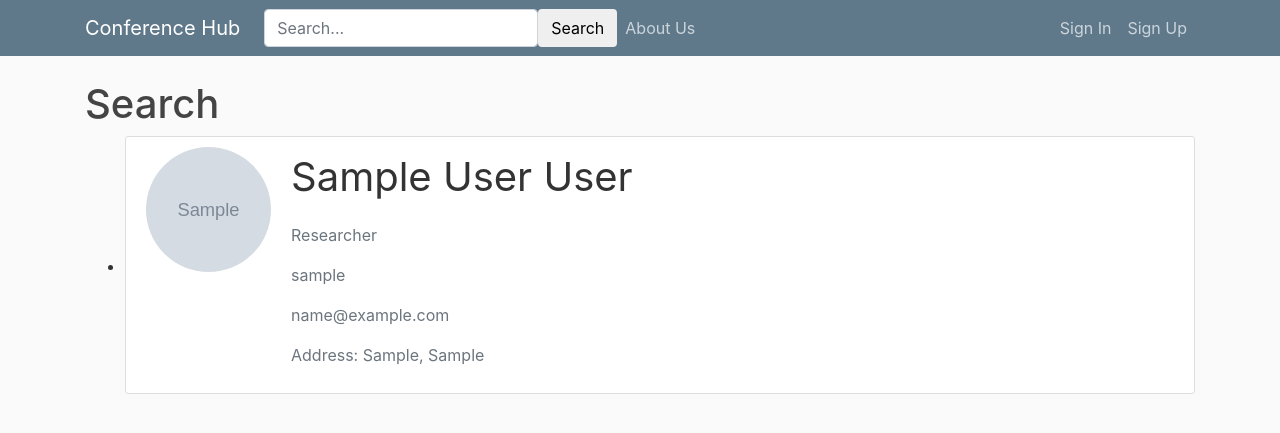
After one commit to SkuratovichA/conference-hub, a Django app: page /search in a window 1280 px wide. The commit adds this page. Shown: the top 433 px of the page. Run offline with Django 4.2, Linux system fonts and the light colour scheme; tables that the repository leaves empty hold one stand-in row (values such as "Sample post"); grey boxes marked "Sample" are stand-in pictures; some libraries are stand-ins or nearby versions.

Commit message:
create search page

```diff
--- a/ch/urls.py
+++ b/ch/urls.py
@@ -7,4 +7,5 @@ app_name = 'ch'
 urlpatterns = [
     path('', views.IndexView.as_view(), name='home-page'),
     path('about', views.AboutView.as_view(), name='about-page'),
+    path('search', views.SearchView.as_view(), name='search-page'),
 ]
--- a/ch/views/__init__.py
+++ b/ch/views/__init__.py
@@ -1 +1,2 @@
 from .views import IndexView, AboutView
+from .searchview import SearchView
--- /dev/null
+++ b/ch/views/searchview.py
@@ -0,0 +1,26 @@
+from django.views import generic
+from conferences import models
+from users import models
+import logging
+
+
+logger = logging.getLogger(__name__)
+
+
+class SearchView(generic.ListView):
+    model = models.ConferenceUserModel
+    template_name = 'ch/search.html'
+    paginate_by = 50
+    object_list = models.ConferenceUserModel.objects.all()
+
+    def get_context_data(self, **kwargs):
+        context = super().get_context_data(**kwargs)
+        return context
+
+    # TODO: select a model by a querry
+    def post(self, request, *args, **kwargs):
+        logger.debug(args)
+        logger.debug(kwargs)
+        logger.debug(request)
+        context = {'object_list': models.ConferenceUserModel.objects.all()}
+        return super().render_to_response(context)
--- a/conferences/urls.py
+++ b/conferences/urls.py
@@ -1,10 +1,9 @@
+from conferences.views import views
 from django.urls import path
-from conferences.views import views
 
 app_name = 'conferences'
 
 urlpatterns = [
-    path('', views.SearchConferencesView.as_view(), name='conf_search'),
     path('create', views.CreateConferenceView.as_view(), name='conf_create'),
     path('<int:pk>/', views.ConfInfoView.as_view(), name='conf_detail'),
     path('<int:pk>/event/create', views.CreateEventView.as_view(), name='event_create'),
--- a/templates/base.html
+++ b/templates/base.html
@@ -30,9 +30,11 @@
             <div class="collapse navbar-collapse" id="navbarToggle">
 
                 <!-- Navbar Left side -->
+                <form class="d-flex" method="post" action="{% url 'ch:search-page' %}">{% csrf_token %}
+                    <input class="form-control me-2" type="search" placeholder="Search..." aria-label="Search">
+                    <button class="btn" type="submit">Search</button>
+                </form>
                 <div class="navbar-nav mr-auto">
-                    <a class="nav-item nav-link" href="{% url 'conferences:conf_search' %}">Search Conferences</a>
-                    <a class="nav-item nav-link" href="{% url 'users:users_and_organizations-page' %}">Users and Organizations</a>
                     <a class="nav-item nav-link" href="{% url 'ch:about-page' %}">About Us</a>
                 </div>
 
--- /dev/null
+++ b/templates/ch/search.html
@@ -0,0 +1,37 @@
+{% extends 'base.html' %}
+{% load static %}
+
+{% block content %}
+    <h1>Search</h1>
+    <ul>
+        {% for conferenceuser in object_list %}
+            <li>
+                <div class="content-section">
+                    <div class="media">
+                        <img class="rounded-circle account-img" src=" {{ conferenceuser.profile.image.url }} ">
+                        <div class="media-body">
+                            <fieldset>
+                                {% if conferenceuser.is_researcher %}
+                                    <p class="account-heading">{{ conferenceuser.name }} {{ conferenceuser.researcher.last_name }}</p>
+                                    <p class="text-secondary">Researcher</p>
+                                {% elif user.is_organization %}
+                                    <p class="account-heading">{{ conferenceuser.name }}</p>
+                                    <p class="text-secondary">Organization</p>
+                                {% else %}
+                                    admin?
+                                {% endif %}
+                                <p class="text-secondary">{{ conferenceuser.username }}</p>
+                                <p class="text-secondary">{{ conferenceuser.email }}</p>
+                                {% if conferenceuser.address %}
+                                    <p class="text-secondary">Address: {{ conferenceuser.address }}</p>
+                                {% endif %}
+                            </fieldset>
+                        </div>
+                    </div>
+                </div>
+            </li>
+            {% empty %}
+            <li>No users</li>
+        {% endfor %}
+    </ul>
+{% endblock content %}
--- a/templates/ch/users_and_organizations.html
+++ /dev/null
@@ -1,4 +0,0 @@
-{% extends 'base.html' %}
-{% block content %}
-    <h1>Hello world from users and organizations</h1>
-{% endblock content %}
--- a/users/urls.py
+++ b/users/urls.py
@@ -5,8 +5,6 @@ from users import views
 app_name = 'users'
 
 urlpatterns = [
-    # TODO: move to ch
-    path('', views.UsersAndOrganizations.as_view(), name='users_and_organizations-page'),
     path('login', views.ConferenceUserSigninView.as_view(), name='login-page'),
     path('logout', auth_views.LogoutView.as_view(template_name='users/logout.html'), name='logout-page'),
     path('signup', views.ConferenceUserSignupView.as_view(), name='signup-page'),
--- a/users/views/conferenceuser.py
+++ b/users/views/conferenceuser.py
@@ -24,7 +24,3 @@ class ConferenceUserSigninView(views.LoginView, SuccessMessageMixin):
     template_name = 'users/login.html'
     form = ConferenceUserSigninForm
     # TODO 20: add MessagesMixin
-
-
-class UsersAndOrganizations(generic.TemplateView):
-    template_name = 'ch/users_and_organizations.html'
```
Also changed, not shown: conferences/views/views.py (+0 -11 lines), users/views/__init__.py (+4 -13 lines), conferences/views/__init__.py (line endings or trailing spaces), static/ch/style.css (added).
